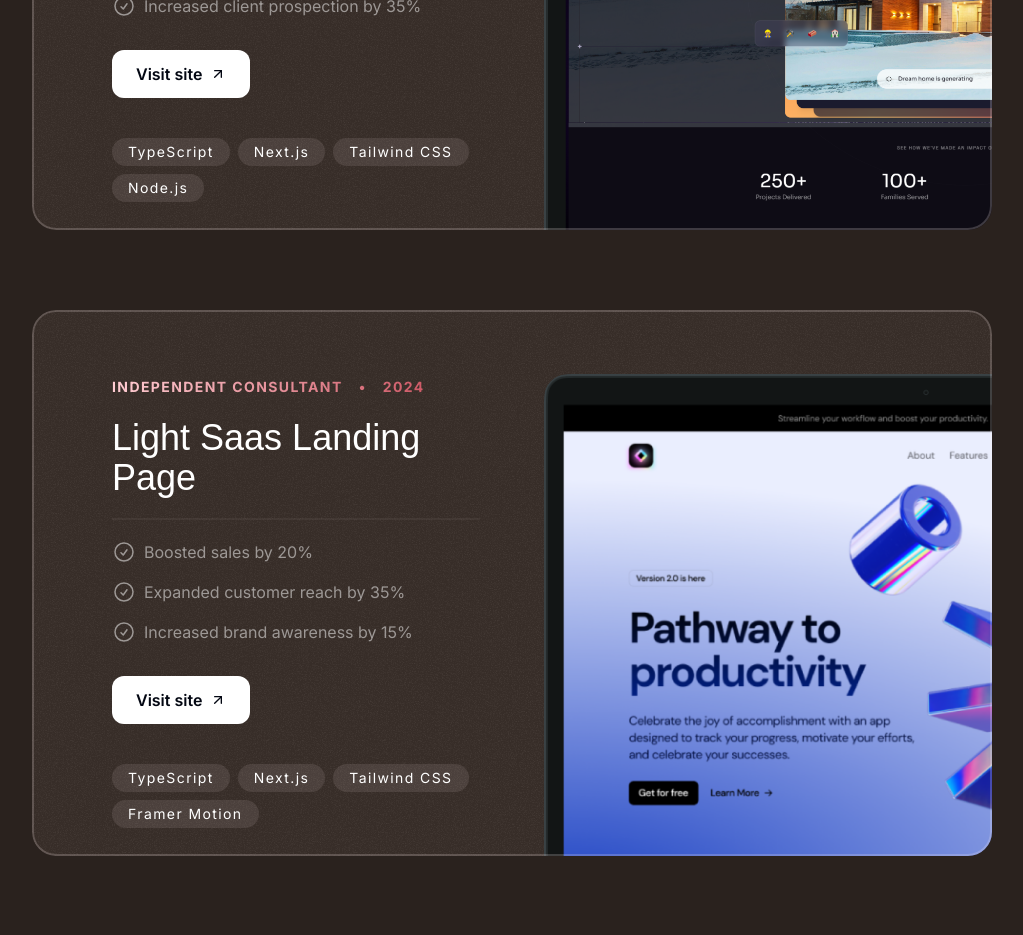
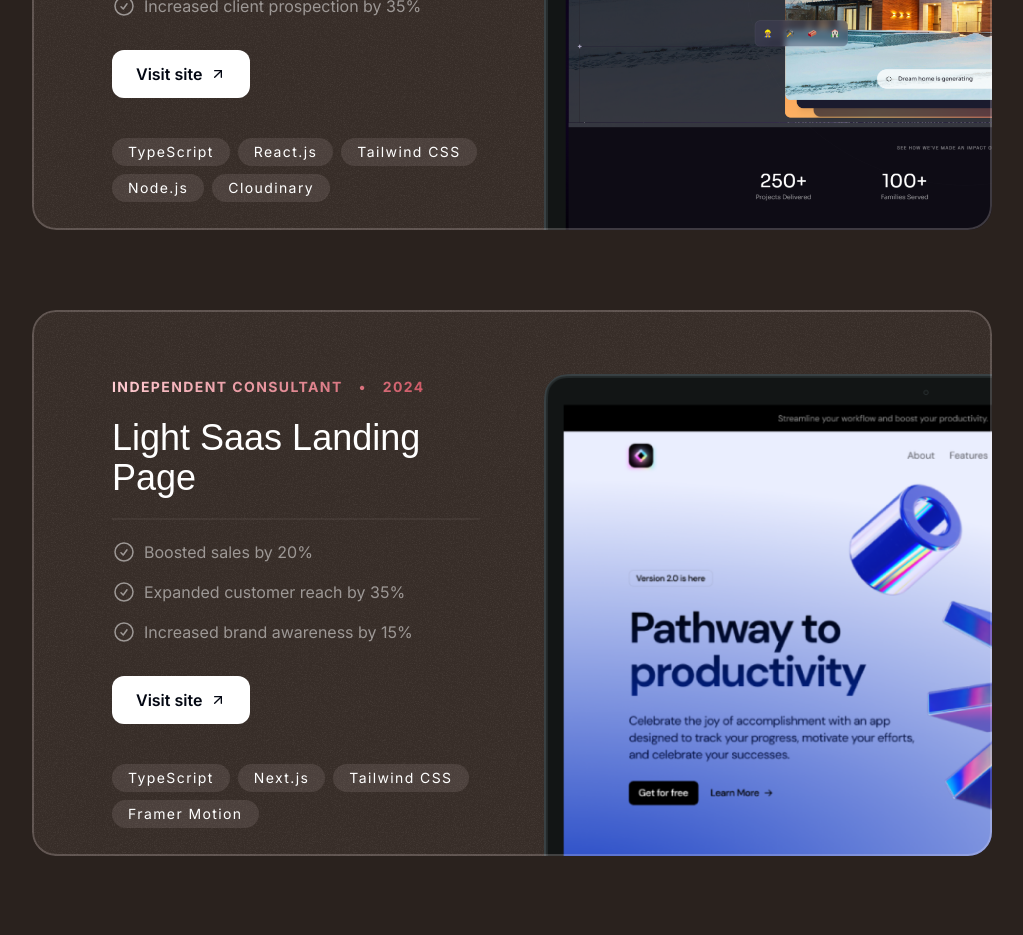
Before and after one commit to itsadrianapaiva/itsadrianapaiva.github.io, a Next.js app: page / in a window 1280 px wide. Shown: the part 1700-2635 px from the top of the page, without its empty margins (128-1151 px from the left). Built offline with nearby package versions, Linux system fonts and the light colour scheme; a web font is replaced by a local one.

Commit message:
project stack added

```diff
--- a/src/sections/Projects.tsx
+++ b/src/sections/Projects.tsx
@@ -34,9 +34,10 @@ const portfolioProjects: PortfolioProjects[] = [
     image: dreammakersLandingPage,
     stack: [
       { title: 'TypeScript' },
-      { title: 'Next.js' },
+      { title: 'React.js' },
       { title: 'Tailwind CSS' },
       { title: 'Node.js' },
+      { title: 'Cloudinary' },
     ],
   },
   {
```
